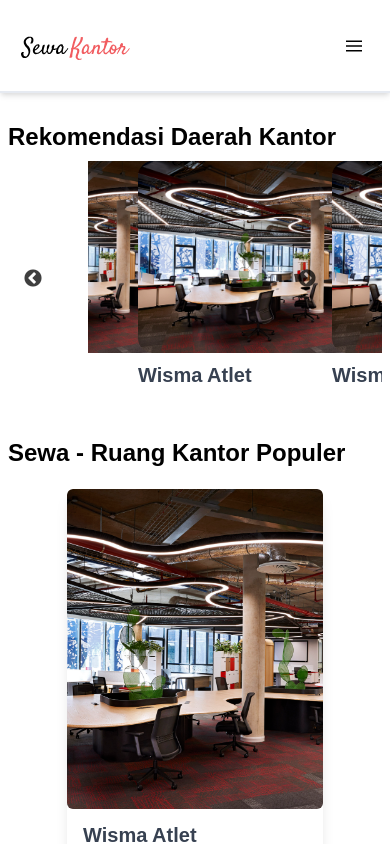
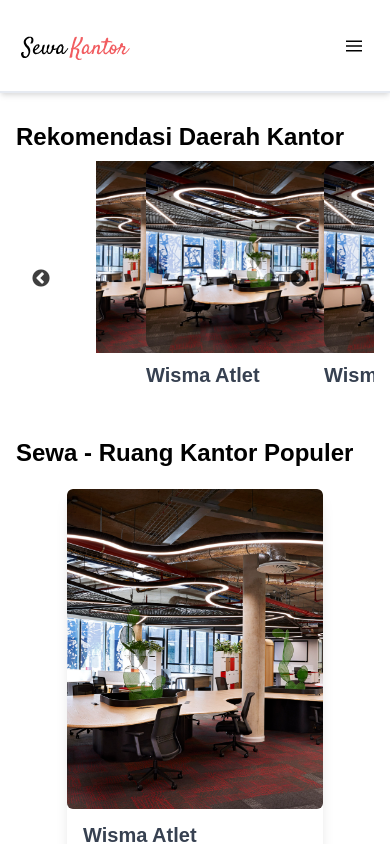
Before and after one commit to Sewakantor/frontend, a Next.js app: page / in a window 390 px wide. Shown: the top 844 px of the page. Built offline with nearby package versions, Linux system fonts and the light colour scheme.

Commit message:
[ADD] Update responsive

```diff
--- a/components/Carousels.js
+++ b/components/Carousels.js
@@ -37,7 +37,7 @@ export default function Carousels() {
     ]
   };
     return (
-      <div className='container mx-auto px-2 pt-7'>
+      <div className='container mx-auto px-4 lg:px-2 pt-7'>
         <h1 className='pb-2 font-bold text-2xl'>Rekomendasi Daerah Kantor </h1>
         <div className='pl-10 sm:pl-0 md:pl-10 lg:pl-0'>
           <Slider {...settings} className='pl-10 sm:pl-0 md:pl-5 lg:pl-0'>
--- a/pages/index.js
+++ b/pages/index.js
@@ -10,7 +10,7 @@ export default function Home() {
     <>
       <Navbar/>
       <Carousels/>
-      <div className='container mx-auto px-2'>
+      <div className='container mx-auto px-4 lg:px-2'>
         <h1 className='mb-5 pt-10 text-left font-bold text-2xl'>Sewa - Ruang Kantor Populer</h1>
         <ListCardOffice/>
         <Client/>
```
